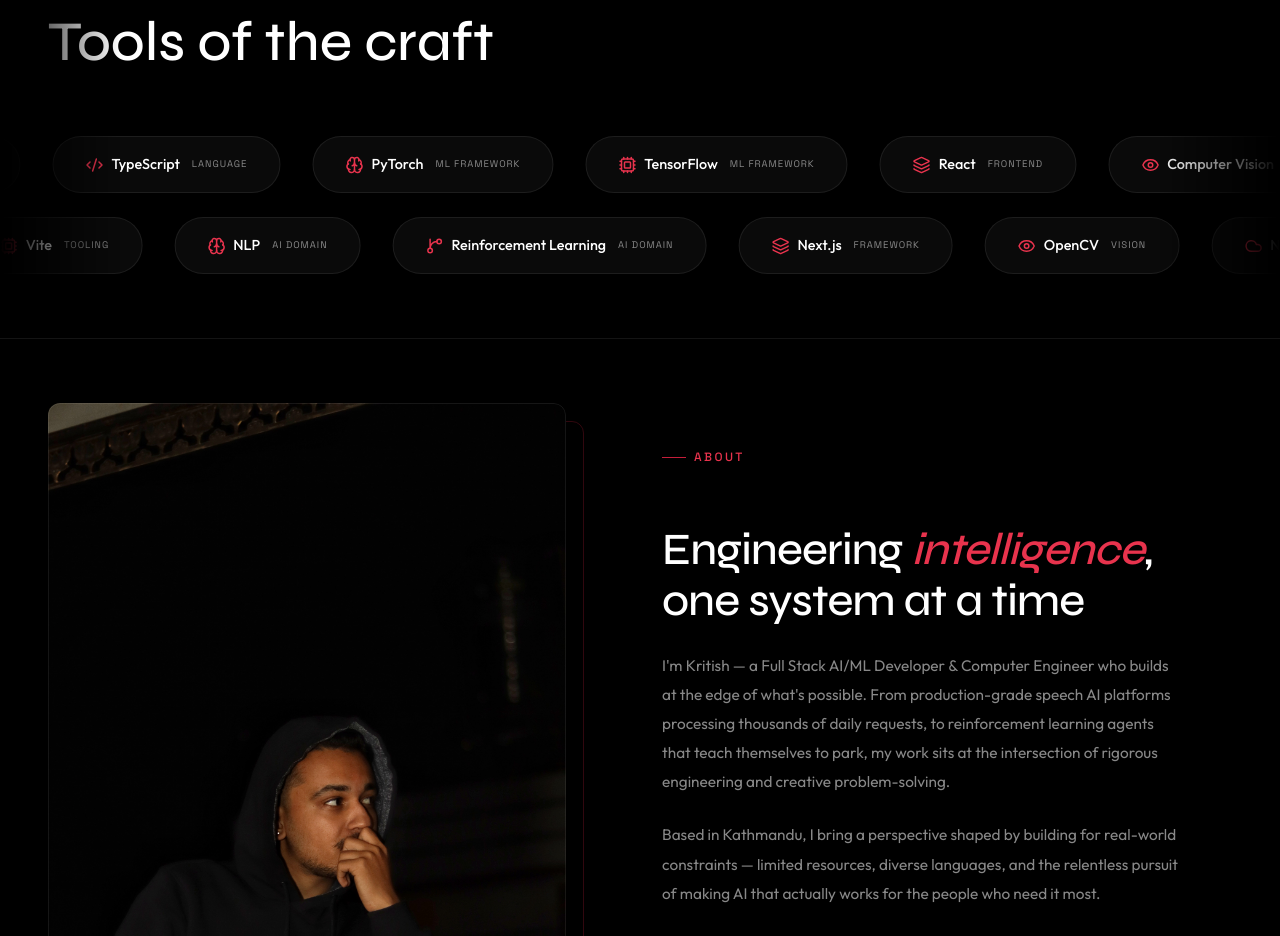
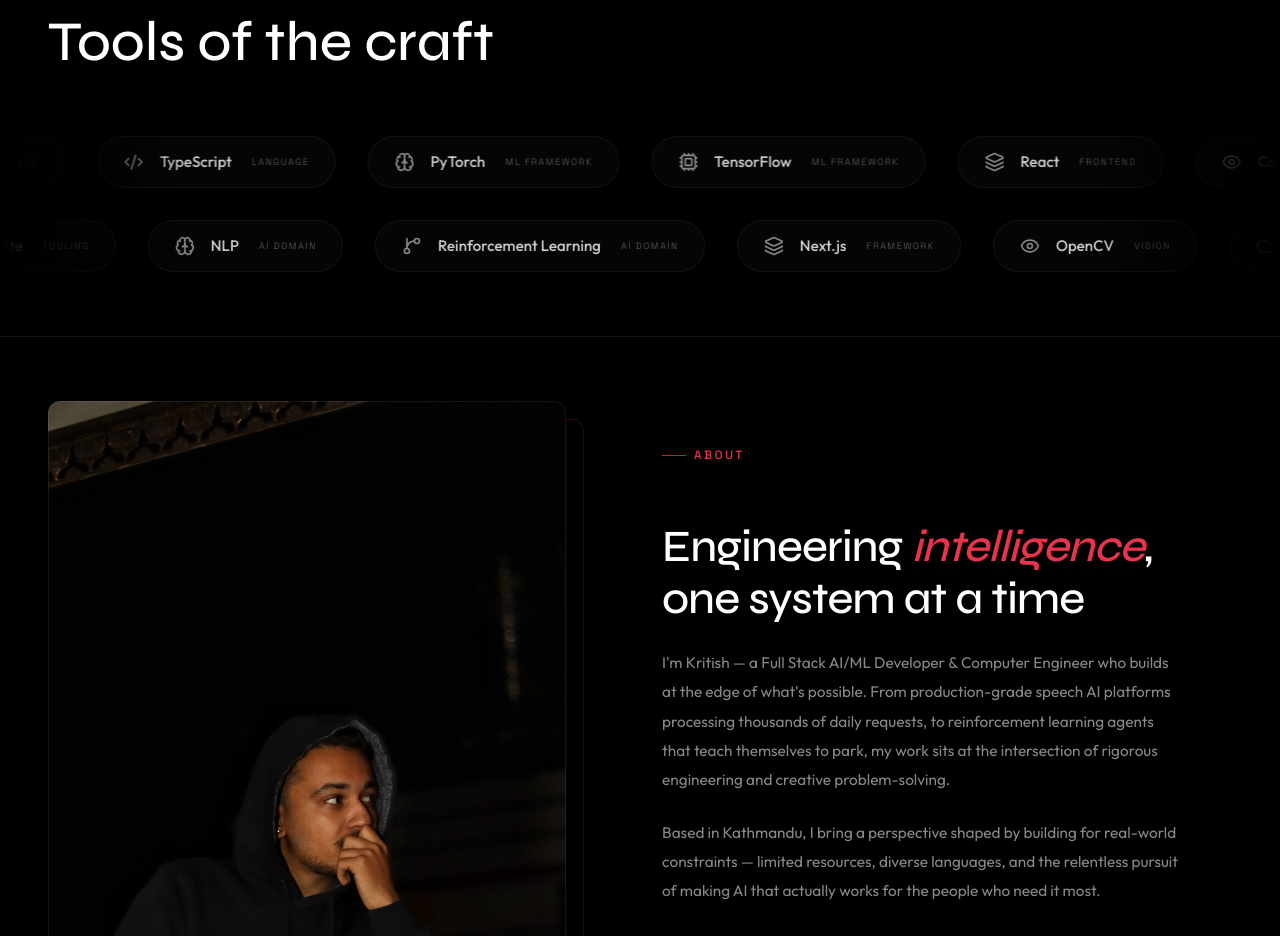
Before and after one commit to KritishX/portfolio-website, a React (Vite) app: page / in a window 1280 px wide. Shown: the part 2100-3036 px from the top of the page. Built offline with nearby package versions, Linux system fonts and the light colour scheme; a web font is replaced by a local one.

Commit message:
design: upgraded skills marquee to high-fidelity glass aesthetic

```diff
--- a/src/styles/skills.css
+++ b/src/styles/skills.css
@@ -21,23 +21,39 @@
   line-height: 1.1;
 }
 
-/* Marquee container */
+/* Marquee container with seamless masking */
 .skills-marquee-wrap {
   display: flex;
   flex-direction: column;
-  gap: var(--space-lg);
+  gap: var(--space-xl);
+  position: relative;
+  /* Use mask-image for high-end cinematic fading */
+  mask-image: linear-gradient(
+    to right,
+    transparent 0%,
+    black 15%,
+    black 85%,
+    transparent 100%
+  );
+  -webkit-mask-image: linear-gradient(
+    to right,
+    transparent 0%,
+    black 15%,
+    black 85%,
+    transparent 100%
+  );
 }
 
 .skills-marquee {
   display: flex;
   width: max-content;
   gap: var(--space-xl);
-  animation: marquee-scroll 35s linear infinite;
+  animation: marquee-scroll 45s linear infinite; /* Slower for more premium feel */
 }
 
 .skills-marquee--reverse {
   animation-direction: reverse;
-  animation-duration: 40s;
+  animation-duration: 50s;
 }
 
 .skills-marquee:hover {
@@ -49,48 +65,85 @@
   to { transform: translateX(-50%); }
 }
 
-/* Skill pill */
+/* High-Fidelity Glass Skill pill */
 .skill-pill {
   display: inline-flex;
   align-items: center;
-  gap: var(--space-sm);
-  padding: var(--space-md) var(--space-xl);
-  background: var(--bg-elevated);
-  border: 1px solid var(--border-subtle);
+  gap: var(--space-md);
+  padding: 0.8rem 1.6rem;
+  background: rgba(255, 255, 255, 0.02);
+  backdrop-filter: blur(8px);
+  -webkit-backdrop-filter: blur(8px);
+  border: 1px solid rgba(255, 255, 255, 0.06);
   border-radius: var(--radius-full);
   white-space: nowrap;
-  transition: all var(--duration-normal) var(--ease-out-expo);
-  cursor: default;
+  transition: all 0.5s cubic-bezier(0.16, 1, 0.3, 1);
+  cursor: pointer;
   flex-shrink: 0;
+  position: relative;
+  overflow: hidden;
+}
+
+.skill-pill::before {
+  content: '';
+  position: absolute;
+  inset: 0;
+  background: radial-gradient(circle at center, rgba(196, 30, 58, 0.15), transparent 70%);
+  opacity: 0;
+  transition: opacity 0.5s ease;
 }
 
 .skill-pill:hover {
-  border-color: var(--crimson);
-  background: var(--crimson-glow);
-  transform: translateY(-2px);
+  background: rgba(255, 255, 255, 0.05);
+  border-color: rgba(196, 30, 58, 0.4);
+  transform: translateY(-4px) scale(1.05);
+  box-shadow: 0 10px 30px -10px rgba(0, 0, 0, 0.5),
+              0 0 20px rgba(196, 30, 58, 0.1);
+}
+
+.skill-pill:hover::before {
+  opacity: 1;
 }
 
 .skill-pill-icon {
-  width: 18px;
-  height: 18px;
-  color: var(--crimson-bright);
-  flex-shrink: 0;
+  width: 20px;
+  height: 20px;
+  color: var(--text-muted);
+  transition: all 0.5s ease;
+  z-index: 1;
+}
+
+.skill-pill:hover .skill-pill-icon {
+  color: #ffffff;
+  filter: drop-shadow(0 0 8px rgba(255, 255, 255, 0.5));
+  transform: rotate(5deg);
 }
 
 .skill-pill-name {
   font-family: var(--font-body);
-  font-size: 0.9rem;
+  font-size: 0.95rem;
   font-weight: 500;
-  color: var(--text-primary);
+  color: rgba(255, 255, 255, 0.8);
+  transition: color 0.5s ease;
+  z-index: 1;
+}
+
+.skill-pill:hover .skill-pill-name {
+  color: #ffffff;
 }
 
 .skill-pill-category {
   font-family: var(--font-mono);
-  font-size: 0.6rem;
-  letter-spacing: 0.1em;
+  font-size: 0.58rem;
+  letter-spacing: 0.15em;
   text-transform: uppercase;
-  color: var(--text-muted);
-  margin-left: var(--space-xs);
+  color: rgba(255, 255, 255, 0.3);
+  margin-left: 4px;
+  z-index: 1;
+}
+
+.skill-pill:hover .skill-pill-category {
+  color: rgba(196, 30, 58, 0.8);
 }
 
 /* Category divider in marquee */
@@ -117,27 +170,7 @@
   color: var(--text-muted);
 }
 
-/* Fade edges */
-.skills-marquee-wrap::before,
-.skills-marquee-wrap::after {
-  content: '';
-  position: absolute;
-  top: 0;
-  bottom: 0;
-  width: 120px;
-  z-index: 2;
-  pointer-events: none;
-}
-
-.skills-marquee-wrap::before {
-  left: 0;
-  background: linear-gradient(90deg, var(--bg-primary), transparent);
-}
-
-.skills-marquee-wrap::after {
-  right: 0;
-  background: linear-gradient(270deg, var(--bg-primary), transparent);
-}
+/* Fade edges handled by mask-image on wrap */
 
 @media (max-width: 768px) {
   .skill-pill {
@@ -146,8 +179,4 @@
   .skill-pill-category {
     display: none;
   }
-  .skills-marquee-wrap::before,
-  .skills-marquee-wrap::after {
-    width: 40px;
-  }
 }
```
